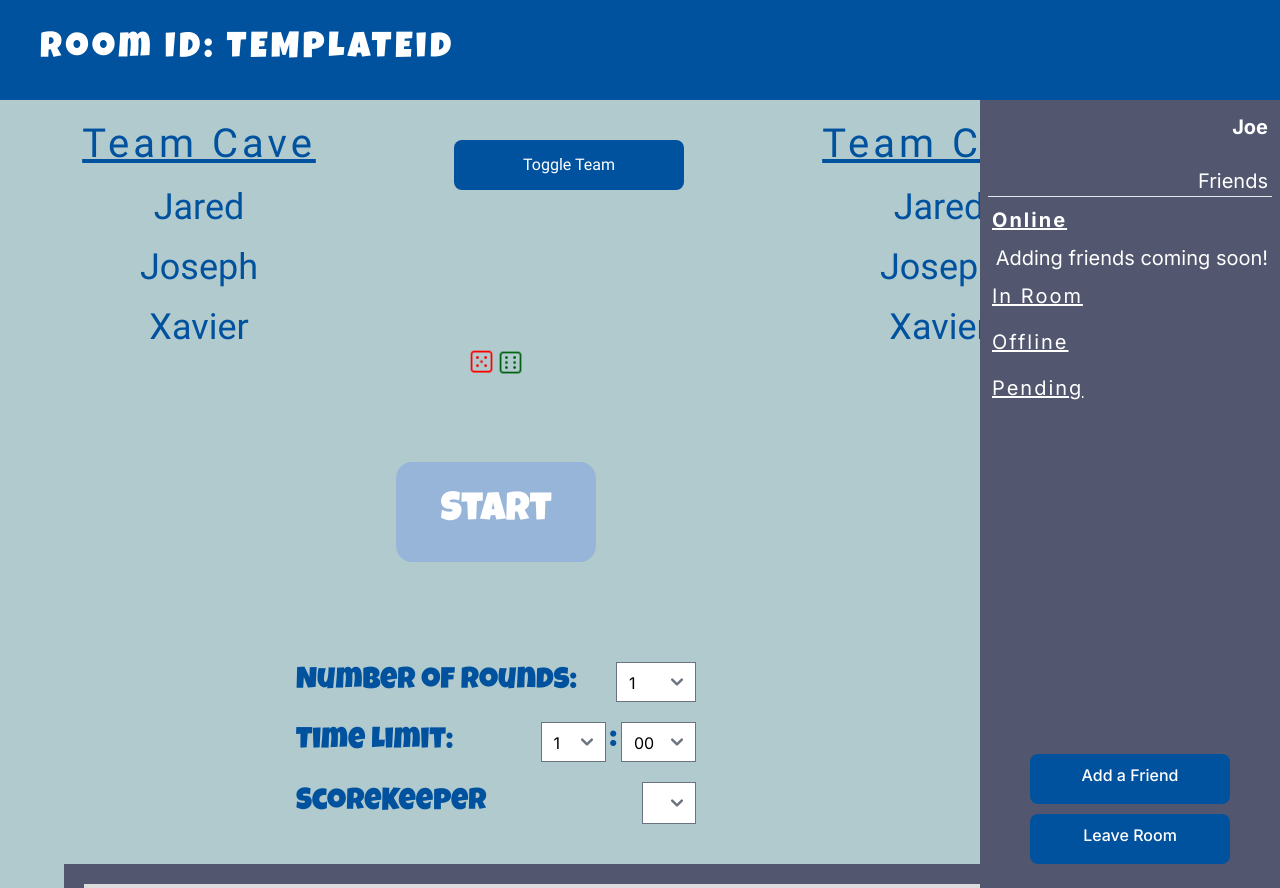
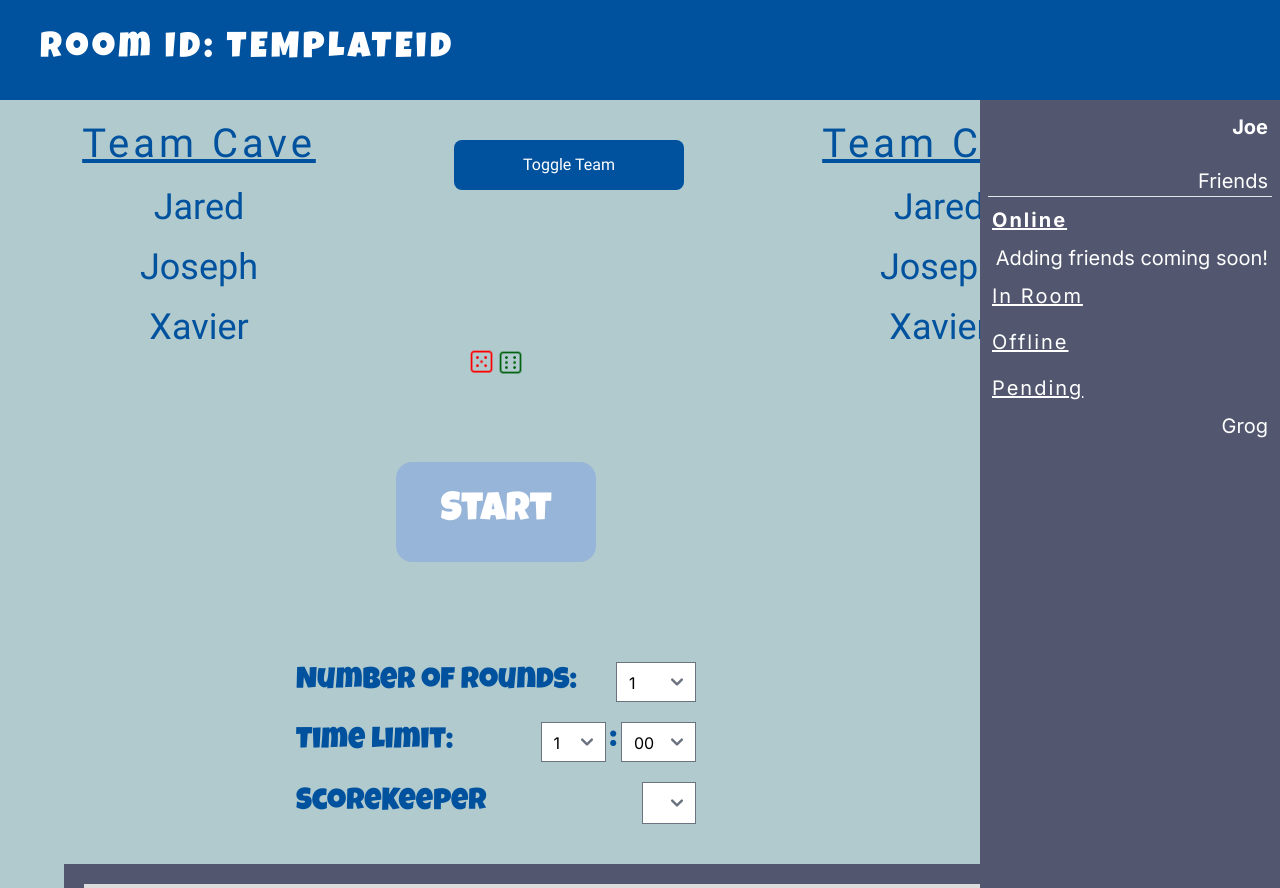
Before and after one commit to JarIsCoding/Shortalk---Front-End, a Next.js app: page /pages/lobbyRoom in a window 1280 px wide. Shown: the top 888 px of the page. Built offline with nearby package versions, Linux system fonts and the light colour scheme.

Commit message:
Lobby chat room done

```diff
--- a/src/app/components/FriendsTab.tsx
+++ b/src/app/components/FriendsTab.tsx
@@ -27,7 +27,7 @@ const FriendsTab = () => {
   }, [])
 
   return (
-    <div className='Friends w-[300px] min-h-screen text-white text-[20px] z-30 relative'>
+    <div className={`Friends w-[300px] text-white text-[20px] z-30 relative ${correctRoom ? 'h-[750px]': 'h-[1000px]'}`}>
       <div className='mx-3 cursor-default'>
         <p className='text-end py-4 font-bold'>{userData.username}</p>
         <p className='text-end pt-2'>Friends</p>
@@ -66,7 +66,7 @@ const FriendsTab = () => {
       </div>
 
       <div className={`absolute bottom-24 w-[100%] flex justify-center ${correctRoom ? 'hidden' : 'block'}`}>
-        <Button className='bg-dblue w-[200px] h-[50px]' onClick={() => router.push('/pages/friendAddPage')}>
+        <Button className='bg-dblue w-[200px] h-[50px]' onClick={() => router.push('/pages/homePage')}>
           <p className='text-[16px]'>
             Leave Room
           </p>
--- a/src/app/components/OnlineLobbyFriendsTab.tsx
+++ /dev/null
@@ -1,61 +0,0 @@
-import { useAppContext } from '@/context/Context';
-import { Button } from 'flowbite-react';
-import { useRouter } from 'next/navigation';
-import React from 'react'
-
-const OnlineLobbyFriendsTab = () => {
-
-  const { userData, setUserData } = useAppContext();
-
-  const router = useRouter()
-
-  return (
-    <div className='Friends w-[300px] min-h-screen text-white text-[20px]'>
-      <div className='mx-3'>
-        <p className='text-end py-4 font-bold'>{userData.username}</p>
-        <p className='text-end pt-2'>Friends</p>
-      </div>
-      <hr className='opacity-100 mx-2' />
-
-      <div className='mx-3'>
-        <p className='underline py-2 tracking-widest font-bold'>Online</p>
-        <div className='text-end'>
-          Adding friends coming soon!
-        </div>
-      </div>
-
-      <div className='mx-3'>
-        <p className='underline py-2 tracking-widest'>In Room</p>
-      </div>
-      <div className='mx-3'>
-        <p className='underline py-2 tracking-widest'>Offline</p>
-      </div>
-      <div className='mx-3'>
-        <p className='underline py-2 tracking-widest'>Pending</p>
-      </div>
-
-
-      <div className='absolute bottom-16 w-[100%] flex justify-center pb-7'>
-        <Button className='bg-dblue w-[200px] h-[50px]' onClick={() => router.push('/pages/friendAddPage')}>
-          <p className='text-[16px]'>
-            Add a Friend
-          </p>
-        </Button>
-
-
-      </div>
-      <div className='absolute bottom-8 w-[100%] flex justify-center'>
-        <Button className='bg-dblue w-[200px] h-[50px]' onClick={() => router.push('/pages/HomePage')}>
-          <p className='text-[16px]'>
-       Leave Room
-          </p>
-        </Button>
-
-
-      </div>
-    </div>
-
-  )
-}
-
-export default OnlineLobbyFriendsTab
--- a/src/app/pages/lobbyRoom/page.tsx
+++ b/src/app/pages/lobbyRoom/page.tsx
@@ -8,8 +8,8 @@ import { shuffleArray } from '@/utils/utils'
 import { Button, Modal } from 'flowbite-react'
 import { useRouter } from 'next/navigation'
 import React, { useEffect, useState } from 'react'
-import OnlineLobbyFriendsTab from '@/app/components/OnlineLobbyFriendsTab'
 import OnlineTeamName from '@/app/components/OnlineTeamName'
+import FriendsTab from '@/app/components/FriendsTab'
 
 const HomePage = () => {
   const router = useRouter();
@@ -112,8 +112,8 @@ const HomePage = () => {
   return (
   <div>
           {/* Friends Tab */}
-  <div className={`absolute right-0 pt-24`}>
-       <OnlineLobbyFriendsTab />
+  <div className={`absolute right-0 pt-24 `}>
+       <FriendsTab />
    </div>
 
       {/* Navbar */}
```
